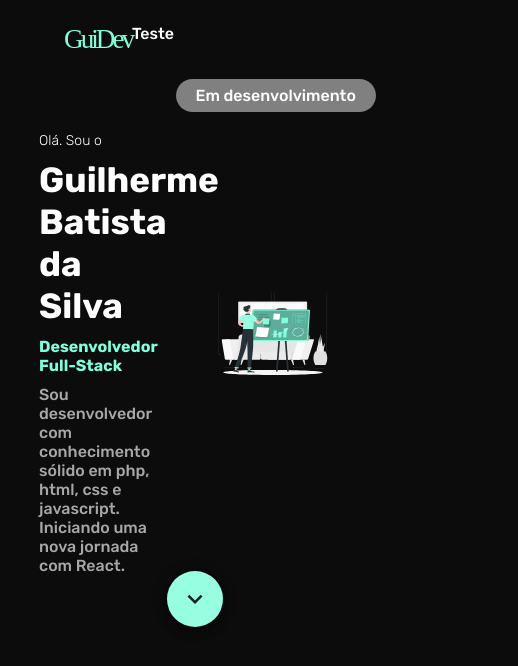
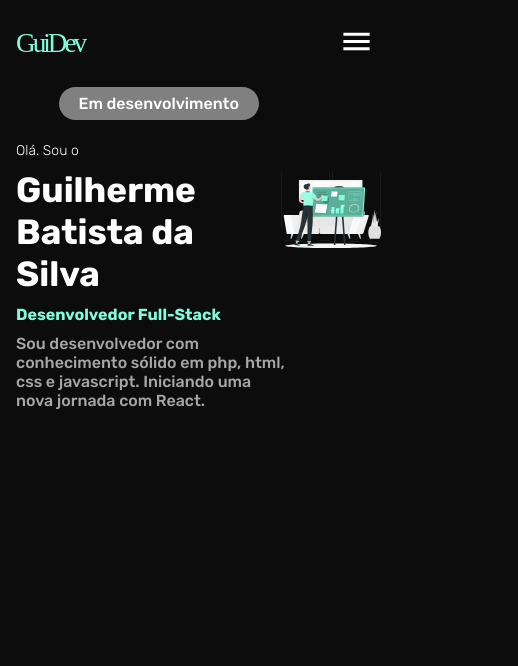
Before and after one commit to gui326/portifolio_guidev, a React (Create React App) app: page / in a window 390 px wide. Shown: the top 666 px of the page, 518 px wide, since content can reach past the window. Built offline with nearby package versions, Linux system fonts and the light colour scheme; a web font is replaced by a local one.

Commit message:
ajuste mobile - header e hero

```diff
--- a/src/App.css
+++ b/src/App.css
@@ -37,3 +37,19 @@ p{
 .loaderOff{
   display: none!important;
 }
+
+#testeMessage{
+  z-index: 100;
+  border-radius: 50px;
+  padding: 7px 20px;
+  background: grey;
+  position: fixed;
+  left: 45%;
+  color: white;
+}
+
+@media (max-width: 468px){
+  #testeMessage{
+      left: 15%;
+  }
+}
--- a/src/App.js
+++ b/src/App.js
@@ -13,7 +13,7 @@ function App() {
   return (
     <BrowserRouter>
         <Header/>
-        <p style={{zIndex: '100', borderRadius: '50px', padding: '7px 20px', background: 'grey', position: 'fixed', left: '45%', color: 'white'}}>Em desenvolvimento</p>
+        <p id="testeMessage">Em desenvolvimento</p>
         <Routes>
           <Route path="/" element={<Home />}/>
           <Route path="/projects" element={<Projects />}/>
--- a/src/components/Header/index.js
+++ b/src/components/Header/index.js
@@ -1,5 +1,6 @@
 import { HeaderArea, HeaderLogoArea, HeaderLogo, HeaderItem, HeaderBar, HeaderMobile } from './style.js';
 import {Link} from 'react-router-dom';
+import MenuIcon from '@mui/icons-material/Menu';
 
 export default function Header(){
     return(
@@ -21,7 +22,7 @@ export default function Header(){
                 </HeaderItem>
             </HeaderBar>
             <HeaderMobile>
-                Teste
+                <MenuIcon/>
             </HeaderMobile>
         </HeaderArea>
     );
--- a/src/components/Header/style.js
+++ b/src/components/Header/style.js
@@ -6,6 +6,11 @@ export const HeaderArea = styled.header`
     padding: 1.5rem 4rem;
     max-width: 1240px;
     margin: auto;
+    box-sizing: border-box;
+
+    @media (max-width: 468px){
+        padding: 1.5rem 1rem;
+    }
 `;
 
 export const HeaderLogoArea = styled.div`
@@ -42,6 +47,12 @@ export const HeaderItem = styled.li`
 
 export const HeaderMobile = styled.div`
     display: none;
+    margin-left: auto;
+    align-self: center;
+
+    svg{
+        font-size: 35px;
+    }
 
     @media (max-width: 468px){
         display: block;
--- a/src/components/Hero/hero.css
+++ b/src/components/Hero/hero.css
@@ -6,3 +6,9 @@
     from {top: -20px;}
     to {top: 0px;}
   }
+
+  @media (max-width: 468px){
+      #teste_gui{
+          display: none;
+      }
+  }
--- a/src/components/Hero/style.js
+++ b/src/components/Hero/style.js
@@ -11,11 +11,21 @@ export const Section = styled.section`
     padding: 2% 10%;
     max-width: 1240px;
     margin: auto;
+
+    @media (max-width: 468px){
+        padding: 2% 1rem;
+        overflow: hidden;
+        box-sizing: border-box;
+    }
 `;
 
 export const LeftSide = styled.div`
     padding-top: 4%;
     width: 50%;
+
+    @media(max-width: 468px){
+        width: 95%;
+    }
 `;
 
 export const RightSide = styled.div`
@@ -23,6 +33,10 @@ export const RightSide = styled.div`
     display: flex;
     align-self: center;
     width: 50%;
+
+    @media (max-width: 468px){
+        width: 5%;
+    }
 `;
 
 export const SubTitle = styled.h6`
@@ -58,4 +72,11 @@ export const Text = styled.p`
 export const Imagem = styled.img`
     margin: auto;
     max-width: 82%;
+
+    @media (max-width: 468px){
+        position: absolute;
+        top: 10em;
+        left: 17em;
+        z-index: 0;
+    }
 `;
```
